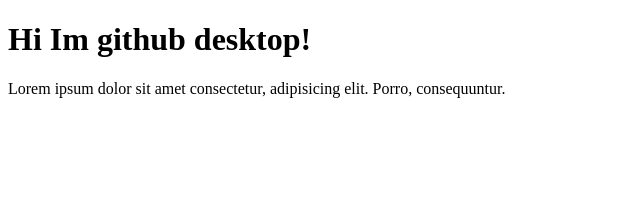
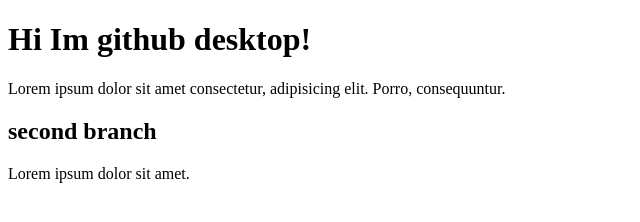
Before and after one commit to ALEVOLDON/github-desktop, a plain HTML site: page index.html in a window 1280 px wide. Shown: the whole page, without its empty margins (0-640 px from the left). Drawn offline with Linux system fonts and the light colour scheme.

Commit message:
add text in second branch

```diff
--- a/index.html
+++ b/index.html
@@ -9,5 +9,8 @@
 <body>
     <h1>Hi Im github desktop!</h1>
     <p>Lorem ipsum dolor sit amet consectetur, adipisicing elit. Porro, consequuntur.</p>
+
+    <h2>second branch</h2>
+    <p>Lorem ipsum dolor sit amet.</p>
 </body>
 </html>
```
